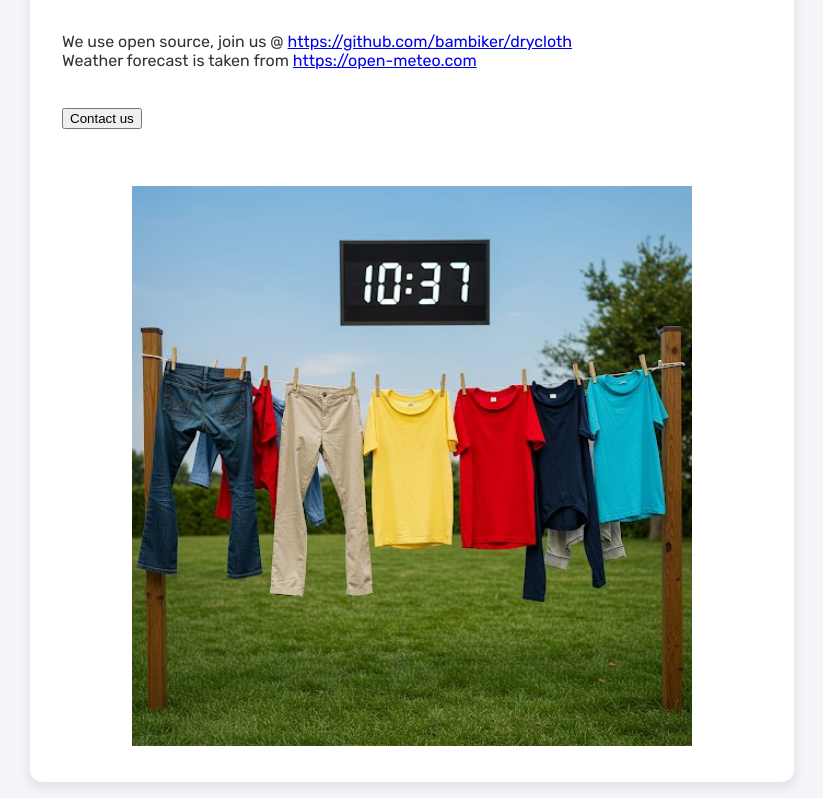
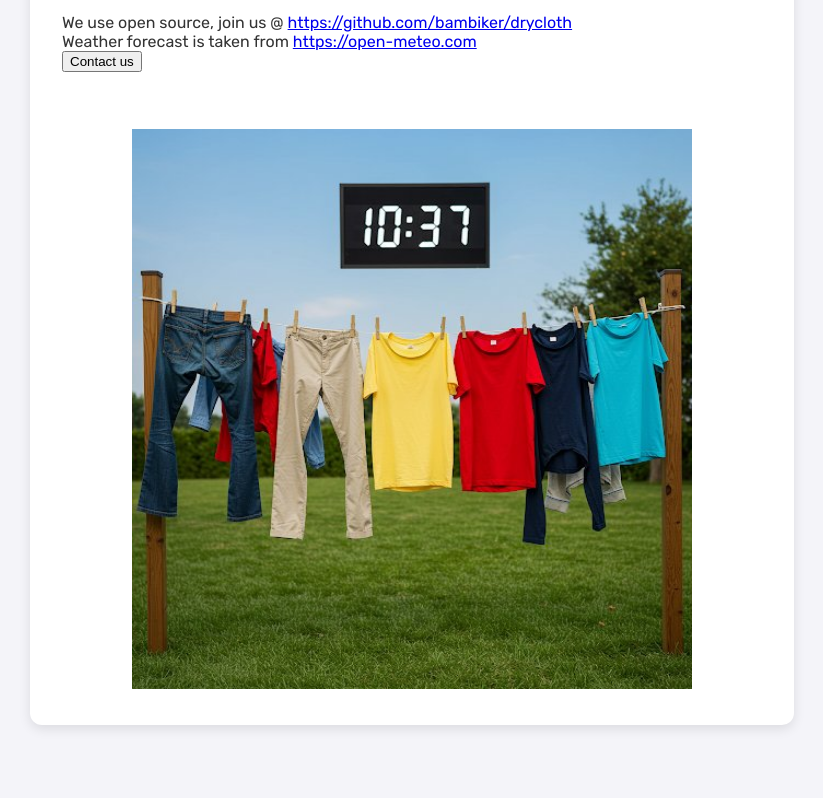
Before and after one commit to bambiker/drycloth, a plain HTML site: page index.html in a window 1280 px wide. Shown: the part 1377-2175 px from the top of the page, without its empty margins (228-1051 px from the left). After the commit the page ends 2118 px from the top, so only its background shows below. Drawn offline with Linux system fonts and the light colour scheme.

Commit message:
Update index.html

```diff
--- a/index.html
+++ b/index.html
@@ -226,15 +226,13 @@ if (window.location.search=="?he")
 document.getElementById('span1').innerHTML=myString;
 
 </script>
-<br>
 
 <div style="text-align: left;">
 We use open source, join us @ <a href="https://github.com/bambiker/drycloth" target="_blank"> https://github.com/bambiker/drycloth </a> <br>
-Weather forecast is taken from  <a href="https://open-meteo.com/" target="_blank"> https://open-meteo.com </a> <br><br>
+Weather forecast is taken from  <a href="https://open-meteo.com/" target="_blank"> https://open-meteo.com </a>
 </div>
 
-<br>
- <span id="span2"></span>
+<span id="span2"></span>
 <div class=\"2a_kit a2a_kit_size_32 a2a_default_style\" data-a2a-url=\"https://bambiker.github.io/drycloth/\">
 <script>
  if (window.location.search=="?he")
```
